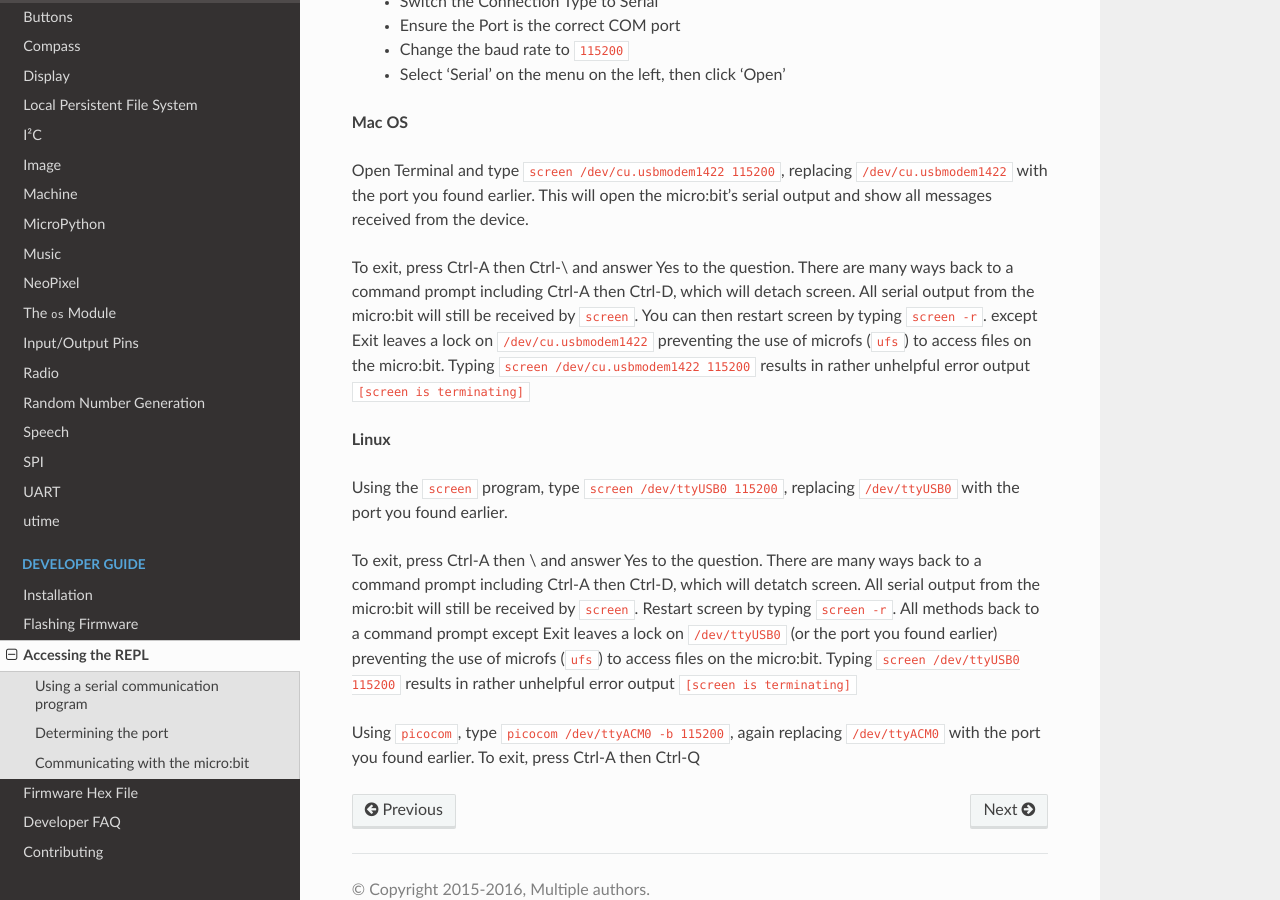
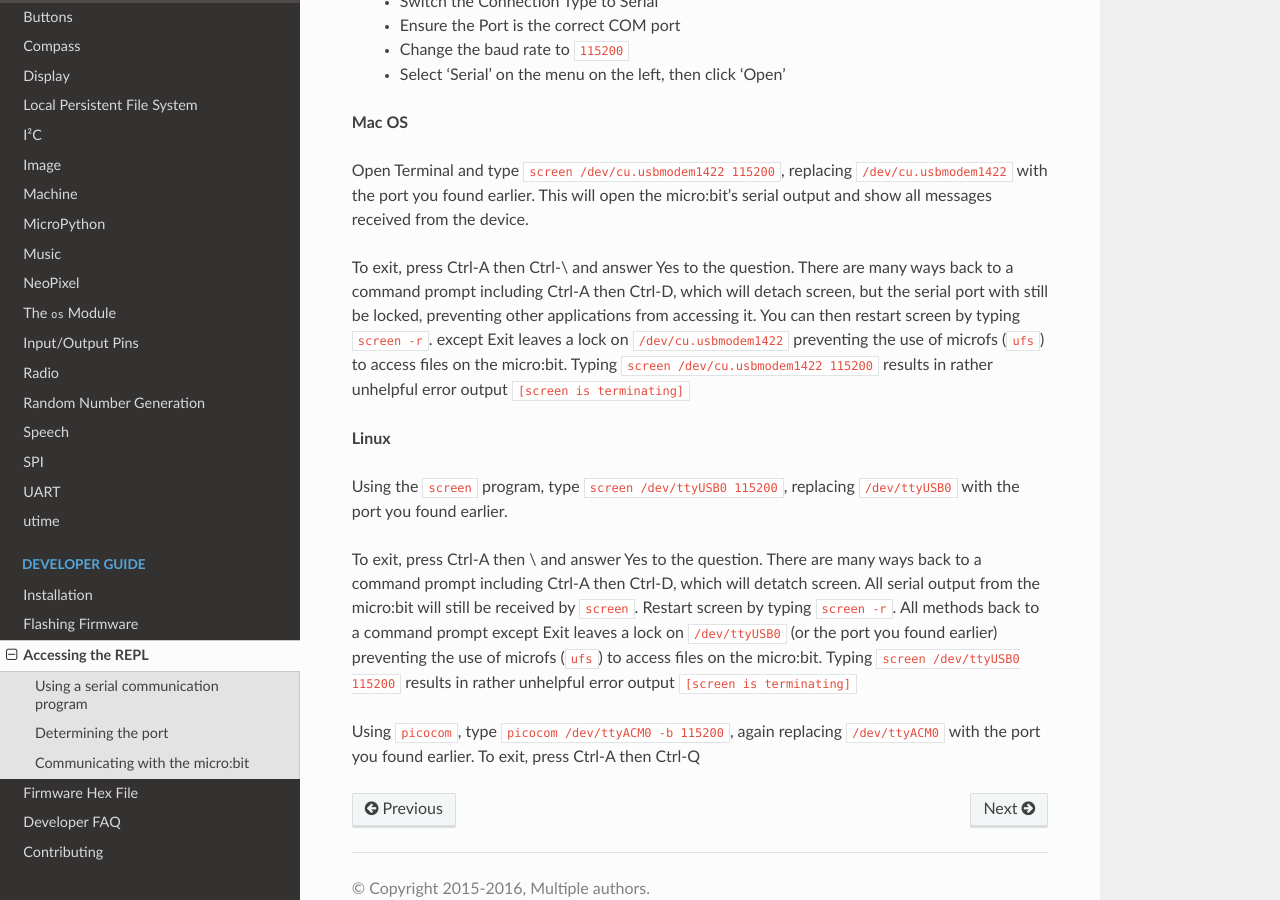
Before and after one commit to bbcmicrobit/micropython, a Sphinx documentation site: the page built from docs/devguide/repl.rst, in a window 1280 px wide and 900 px high, scrolled down 1545 px. Built offline with Sphinx 7.4.7 and the Read the Docs theme 2.0.0, drawn with Linux system fonts in a browser that asks for light colours.

Commit message:
microbit-carlos suggestion 4 mac
Co-Authored-By: rhubarbdog <33667064+rhubarbdog@users.noreply.github.com>

```diff
--- a/docs/devguide/repl.rst
+++ b/docs/devguide/repl.rst
@@ -84,7 +84,7 @@ micro:bit's serial output and show all messages received from the device.
 
 To exit, press Ctrl-A then Ctrl-\\ and answer Yes to the question. There are many
 ways back to a command prompt including Ctrl-A then Ctrl-D, which will detach
-screen. All serial output from the micro:bit will still be received by ``screen``.
+screen, but the serial port with still be locked, preventing other applications from accessing it.
 You can then restart screen by typing ``screen -r``.
 except Exit leaves a lock on ``/dev/cu.usbmodem1422`` preventing the use of microfs
 (``ufs``) to access files on the micro:bit.  Typing ``screen /dev/cu.usbmodem1422 115200``
```
